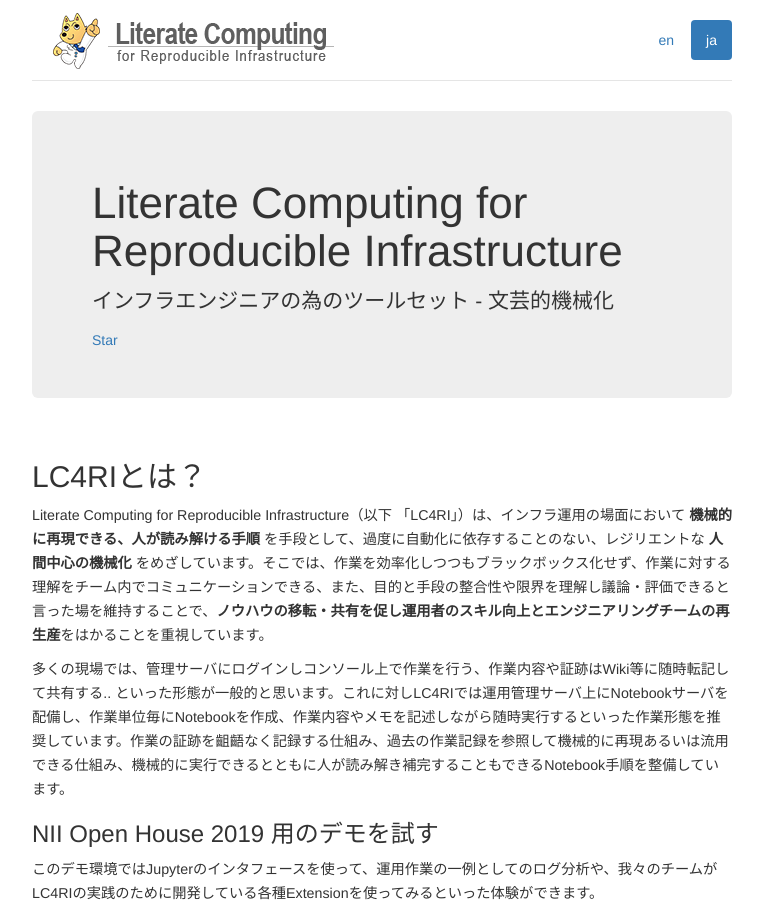
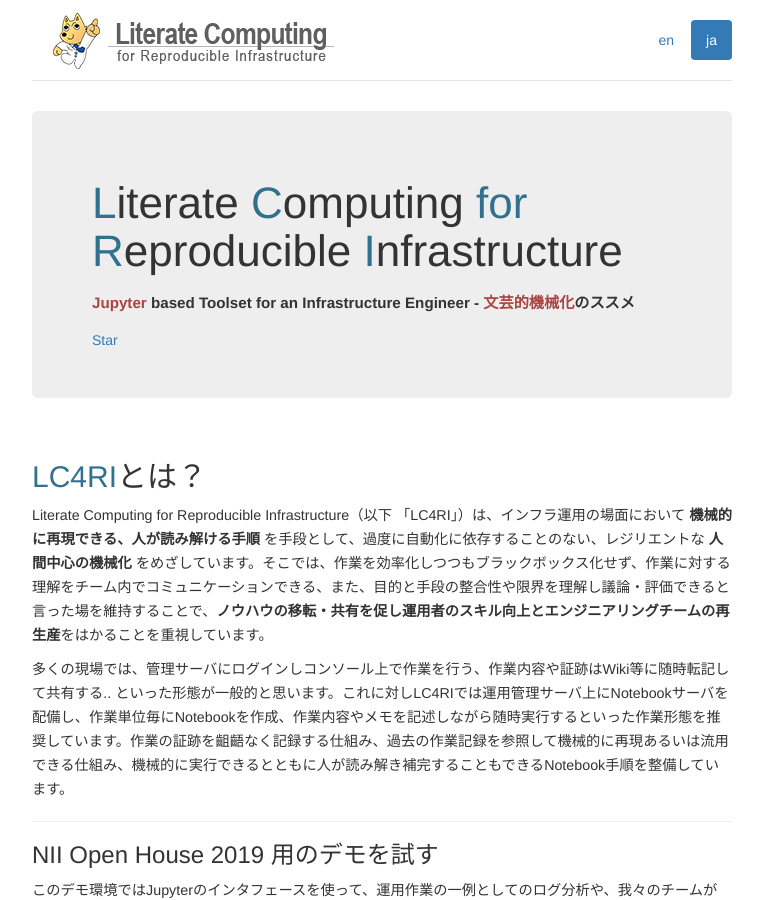
Before and after one commit to Literate-Computing/literate-computing.github.io, a Jekyll site: the page built from index-ja.md, in a window 1280 px wide and 900 px high. Shown: the whole window, without its empty margins (258-1021 px from the left). Built offline with Jekyll 4.4.1, drawn with Linux system fonts in a browser that asks for light colours.

```diff
--- a/Gemfile
+++ b/Gemfile
@@ -8,7 +8,7 @@ source "https://rubygems.org"
 #
 # This will help ensure the proper Jekyll version is running.
 # Happy Jekylling!
-gem "jekyll", "~> 3.6.2"
+gem "jekyll", "~> 3.6.3"
 
 # This is the default theme for new Jekyll sites. You may change this to anything you like.
 gem "minima", "~> 2.0"
--- a/index-ja.md
+++ b/index-ja.md
@@ -1,11 +1,11 @@
 ---
-title: Literate Computing for Reproducible Infrastructure
-description: インフラエンジニアの為のツールセット - 文芸的機械化
+title: <span class="text-info">L</span>iterate <span class="text-info">C</span>omputing <span class="text-info">for R</span>eproducible <span class="text-info">I</span>nfrastructure
+description: <small><small><b><span class="text-danger">Jupyter</span> based Toolset for an Infrastructure Engineer - <span class="text-danger">文芸的機械化</span>のススメ</b></small></small>
 link_en: index.html
 layout: home
 ---
 
-## LC4RIとは？
+## <span class="text-info">LC4RI</span>とは？
 <small>
 Literate Computing for Reproducible Infrastructure（以下 「LC4RI」）は、インフラ運用の場面において **機械的に再現できる、人が読み解ける手順** を手段として、過度に自動化に依存することのない、レジリエントな **人間中心の機械化** をめざしています。そこでは、作業を効率化しつつもブラックボックス化せず、作業に対する理解をチーム内でコミュニケーションできる、また、目的と手段の整合性や限界を理解し議論・評価できると言った場を維持することで、**ノウハウの移転・共有を促し運用者のスキル向上とエンジニアリングチームの再生産**をはかることを重視しています。
 
@@ -13,6 +13,7 @@ Literate Computing for Reproducible Infrastructure（以下 「LC4RI」）は、
 多くの現場では、管理サーバにログインしコンソール上で作業を行う、作業内容や証跡はWiki等に随時転記して共有する.. といった形態が一般的と思います。これに対しLC4RIでは運用管理サーバ上にNotebookサーバを配備し、作業単位毎にNotebookを作成、作業内容やメモを記述しながら随時実行するといった作業形態を推奨しています。作業の証跡を齟齬なく記録する仕組み、過去の作業記録を参照して機械的に再現あるいは流用できる仕組み、機械的に実行できるとともに人が読み解き補完することもできるNotebook手順を整備しています。
 </small>
 
+---
 ### NII Open House 2019 用のデモを試す
 <small>
 このデモ環境ではJupyterのインタフェースを使って、運用作業の一例としてのログ分析や、我々のチームがLC4RIの実践のために開発している各種Extensionを使ってみるといった体験ができます。
```
Also changed, not shown: index.md (+1 -1 lines), Gemfile.lock.
